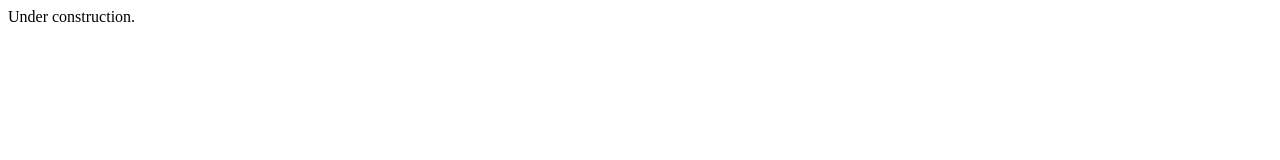
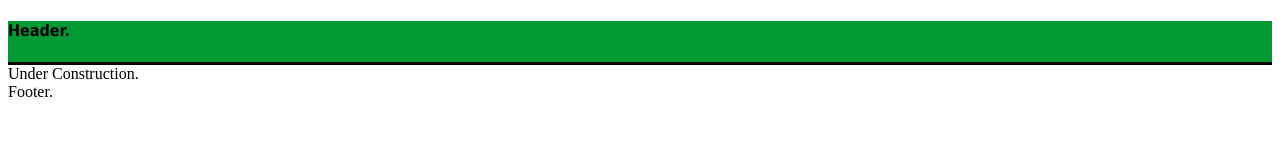
Before and after one commit to Shorrer/shorrer.github.io, a plain HTML site: page index.html in a window 1280 px wide. Drawn offline with Linux system fonts and the light colour scheme.

Commit message:
Some CSS

```diff
--- a/index.html
+++ b/index.html
@@ -2,9 +2,18 @@
 <html lang="en_US">
 	<head>
 		<meta http-equiv="content-type" content="text/html; charset=UTF-8">
+		<link rel="stylesheet" type="text/css" href="stylesheet.css">
 		<title>Shorrer's Corner</title>
 	</head>
 	<body>
-		Under construction.
+		<div class="header">
+		<h4>Header.</h4>
+		</div>
+		<div class="content">
+		Under Construction.
+		</div>
+		<div class="footer">
+		Footer.
+		</div>
 	</body>
 </html>
--- /dev/null
+++ b/stylesheet.css
@@ -0,0 +1,5 @@
+.header {
+	background-color: #009933;
+	border-style: none none solid none;
+	font-family: Tahoma, Geneva, sans-serif;
+}
```
